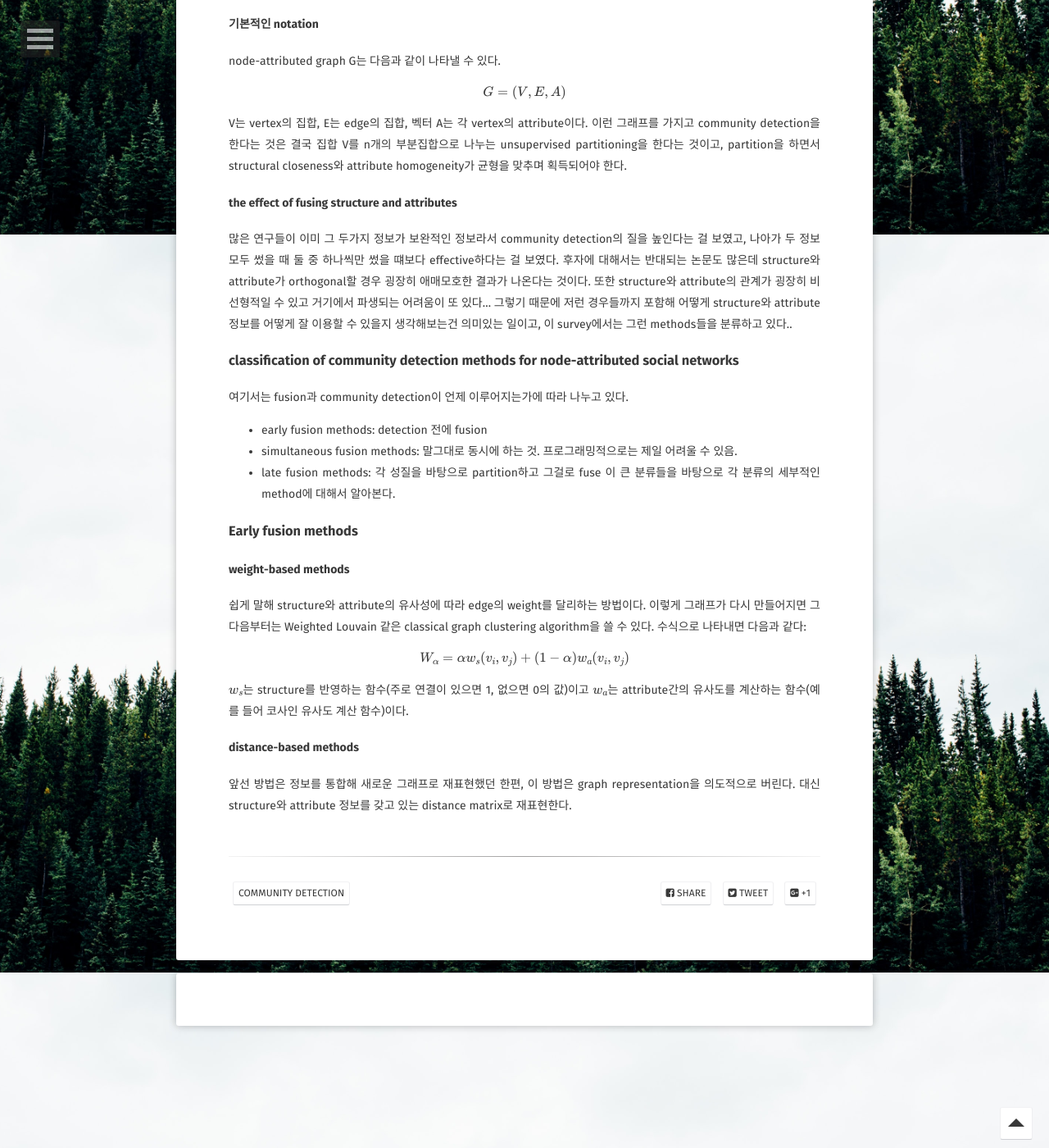
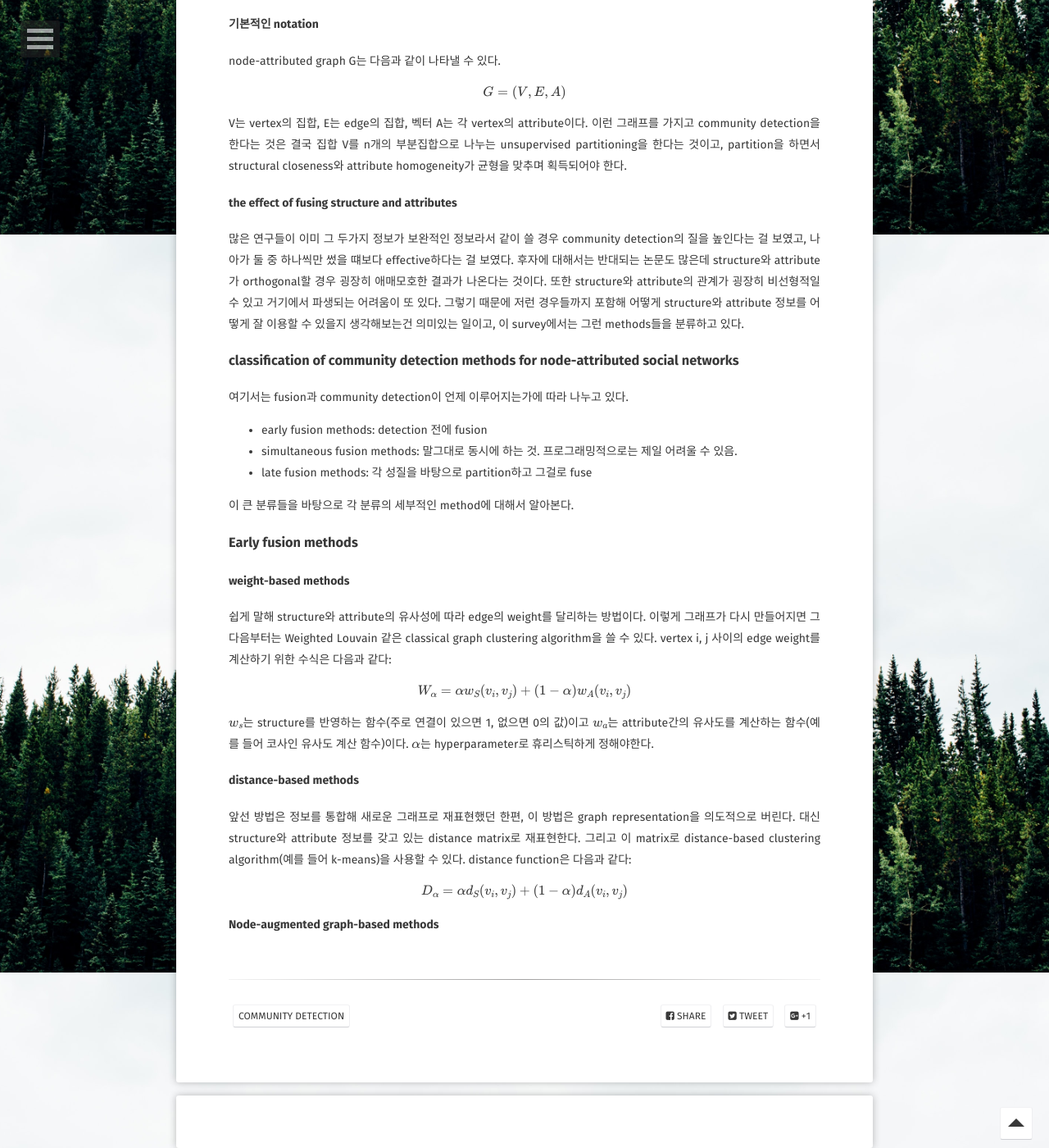
Before and after one commit to wey709/wey709.github.io, a Jekyll site: the page built from _posts/2020-12-04-cdm.md, in a window 1280 px wide and 1400 px high, scrolled down 614 px. Shown: the whole window at 82% size. Built offline with Jekyll 4.4.1, drawn with Linux system fonts in a browser that asks for light colours; some web fonts are replaced; formulas are drawn with MathJax 3; comment, search, counter and statistics services are not loaded.

Commit message:
Update 2020-12-04-cdm.md

```diff
--- a/_posts/2020-12-04-cdm.md
+++ b/_posts/2020-12-04-cdm.md
@@ -22,9 +22,9 @@ V는 vertex의 집합, E는 edge의 집합, 벡터 A는 각 vertex의 attribute
 이런 그래프를 가지고 community detection을 한다는 것은 결국 집합 V를 n개의 부분집합으로 나누는 unsupervised partitioning을 한다는 것이고, partition을 하면서 structural closeness와 attribute homogeneity가 균형을 맞추며 획득되어야 한다.
 
 #### the effect of fusing structure and attributes
-많은 연구들이 이미 그 두가지 정보가 보완적인 정보라서 community detection의 질을 높인다는 걸 보였고, 나아가 두 정보 모두 썼을 때 둘 중 하나씩만 썼을 떄보다 effective하다는 걸 보였다.
-후자에 대해서는 반대되는 논문도 많은데 structure와 attribute가 orthogonal할 경우 굉장히 애매모호한 결과가 나온다는 것이다. 또한 structure와 attribute의 관계가 굉장히 비선형적일 수 있고 거기에서 파생되는 어려움이 또 있다...
-그렇기 때문에 저런 경우들까지 포함해 어떻게 structure와 attribute 정보를 어떻게 잘 이용할 수 있을지 생각해보는건 의미있는 일이고, 이 survey에서는 그런 methods들을 분류하고 있다..
+많은 연구들이 이미 그 두가지 정보가 보완적인 정보라서 같이 쓸 경우 community detection의 질을 높인다는 걸 보였고, 나아가 둘 중 하나씩만 썼을 떄보다 effective하다는 걸 보였다.
+후자에 대해서는 반대되는 논문도 많은데 structure와 attribute가 orthogonal할 경우 굉장히 애매모호한 결과가 나온다는 것이다. 또한 structure와 attribute의 관계가 굉장히 비선형적일 수 있고 거기에서 파생되는 어려움이 또 있다.
+그렇기 때문에 저런 경우들까지 포함해 어떻게 structure와 attribute 정보를 어떻게 잘 이용할 수 있을지 생각해보는건 의미있는 일이고, 이 survey에서는 그런 methods들을 분류하고 있다.
 
 
 ### classification of community detection methods for node-attributed social networks
@@ -32,6 +32,7 @@ V는 vertex의 집합, E는 edge의 집합, 벡터 A는 각 vertex의 attribute
 - early fusion methods: detection 전에 fusion
 - simultaneous fusion methods: 말그대로 동시에 하는 것. 프로그래밍적으로는 제일 어려울 수 있음.
 - late fusion methods: 각 성질을 바탕으로 partition하고 그걸로 fuse
+
 이 큰 분류들을 바탕으로 각 분류의 세부적인 method에 대해서 알아본다.
 
 
@@ -39,10 +40,16 @@ V는 vertex의 집합, E는 edge의 집합, 벡터 A는 각 vertex의 attribute
 
 #### weight-based methods
 쉽게 말해 structure와 attribute의 유사성에 따라 edge의 weight를 달리하는 방법이다. 이렇게 그래프가 다시 만들어지면 그 다음부터는 Weighted Louvain 같은 classical graph clustering algorithm을 쓸 수 있다.
-수식으로 나타내면 다음과 같다:
- \\[{W}_{\alpha} = {\alpha}w_s(v_i, v_j) + (1- {\alpha})w_a(v_i,v_j) \\]
+vertex i, j 사이의 edge weight를 계산하기 위한 수식은 다음과 같다:
+ \\[{W}_{\alpha} = {\alpha}w_S(v_i, v_j) + (1- {\alpha})w_A(v_i,v_j) \\]
 
 \\(w_s\\)는  structure를 반영하는 함수(주로 연결이 있으면 1, 없으면 0의 값)이고 \\(w_a\\)는 attribute간의 유사도를 계산하는 함수(예를 들어 코사인 유사도 계산 함수)이다.
+\\(\alpha\\)는 hyperparameter로 휴리스틱하게 정해야한다.
 
 #### distance-based methods
 앞선 방법은 정보를 통합해 새로운 그래프로 재표현했던 한편, 이 방법은 graph representation을 의도적으로 버린다. 대신 structure와 attribute 정보를 갖고 있는 distance matrix로 재표현한다.
+그리고 이 matrix로 distance-based clustering algorithm(예를 들어 k-means)을 사용할 수 있다.
+distance function은 다음과 같다:
+ \\[{D}_{\alpha} = {\alpha}d_S(v_i, v_j) + (1- {\alpha})d_A(v_i,v_j) \\]
+
+#### Node-augmented graph-based methods
```
